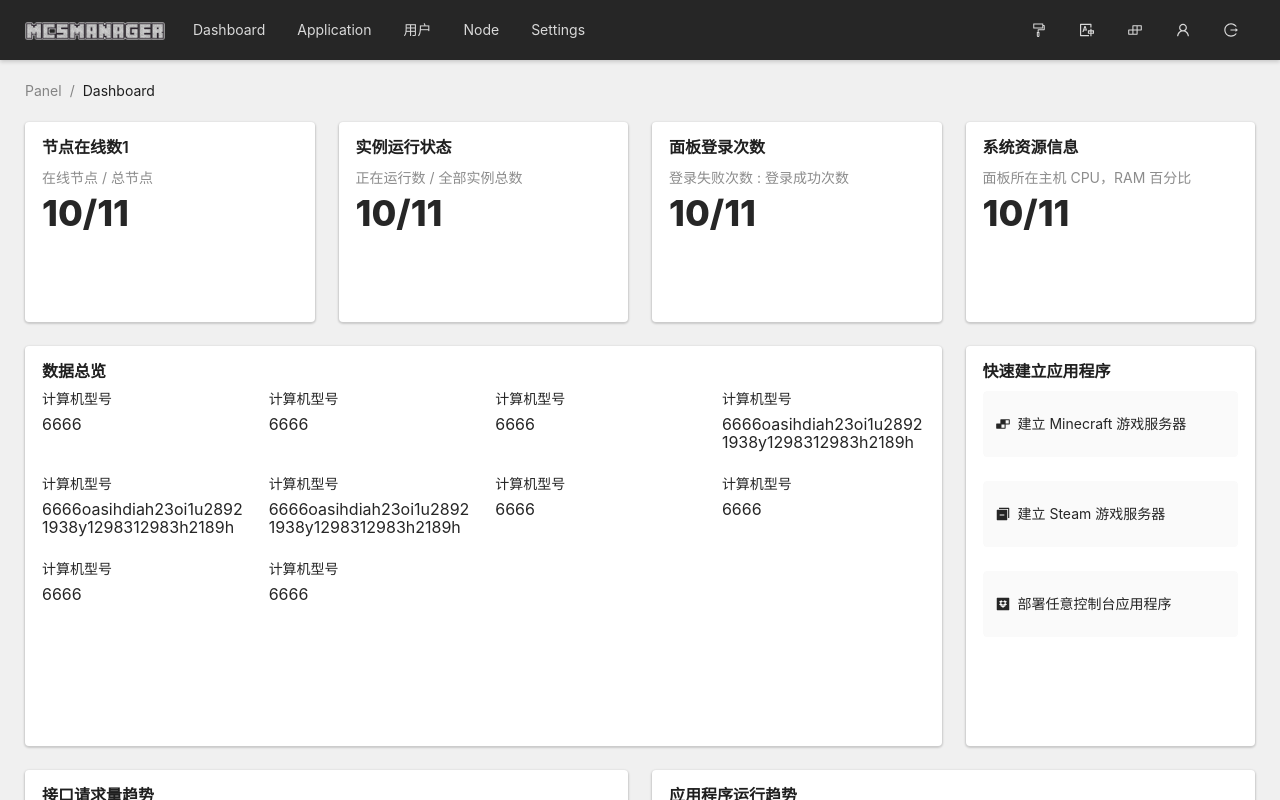
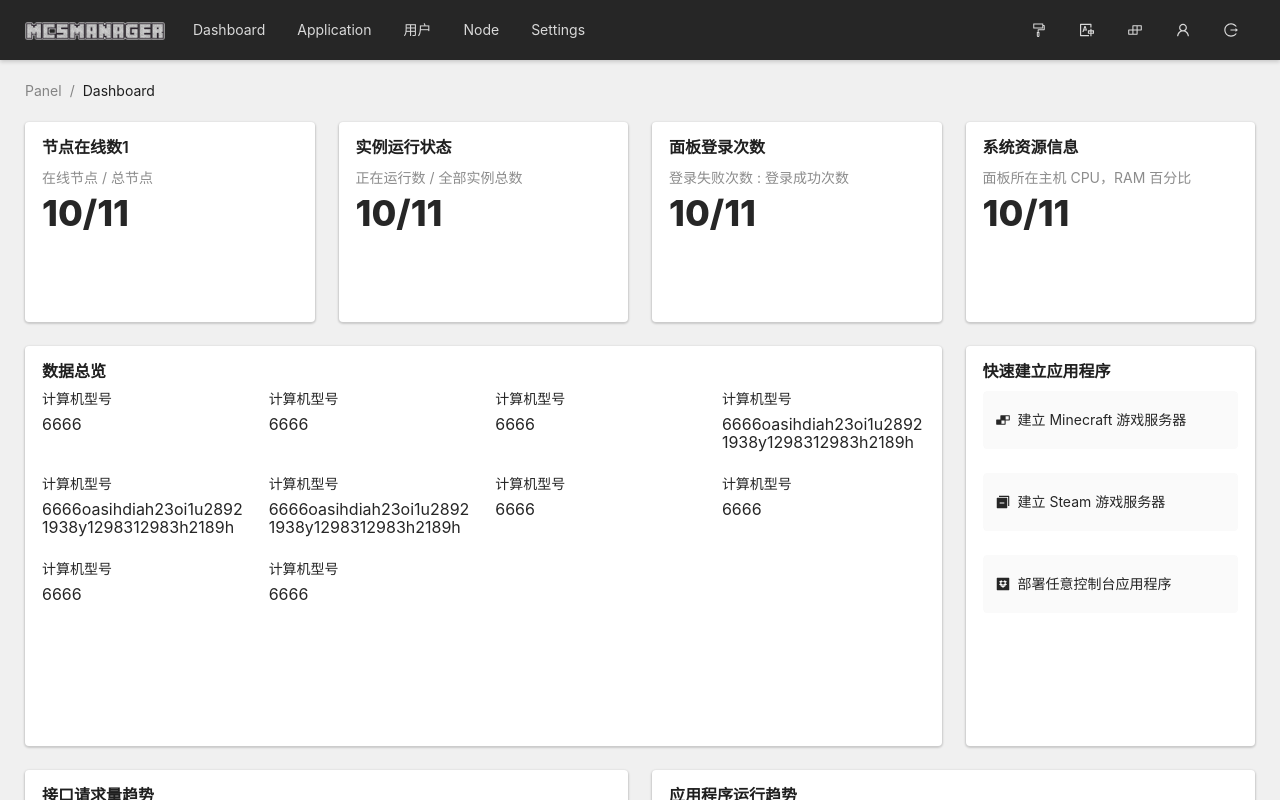
Before and after one commit to jgc9527/MCSM10-DEV-DOCS, a Vue app: page /login in a window 1280 px wide. Built offline with nearby package versions, Linux system fonts and the light colour scheme.

Commit message:
Feat: 修改编剧

```diff
--- a/src/widgets/QuickStart.vue
+++ b/src/widgets/QuickStart.vue
@@ -76,7 +76,7 @@ const actions = [
 <style lang="scss" scoped>
 .quick-btn {
   width: 100%;
-  padding: 24px 12px;
+  padding: 20px 12px;
   border: 1px solid var(--color-gray-2);
   background-color: var(--color-gray-2);
 
```
